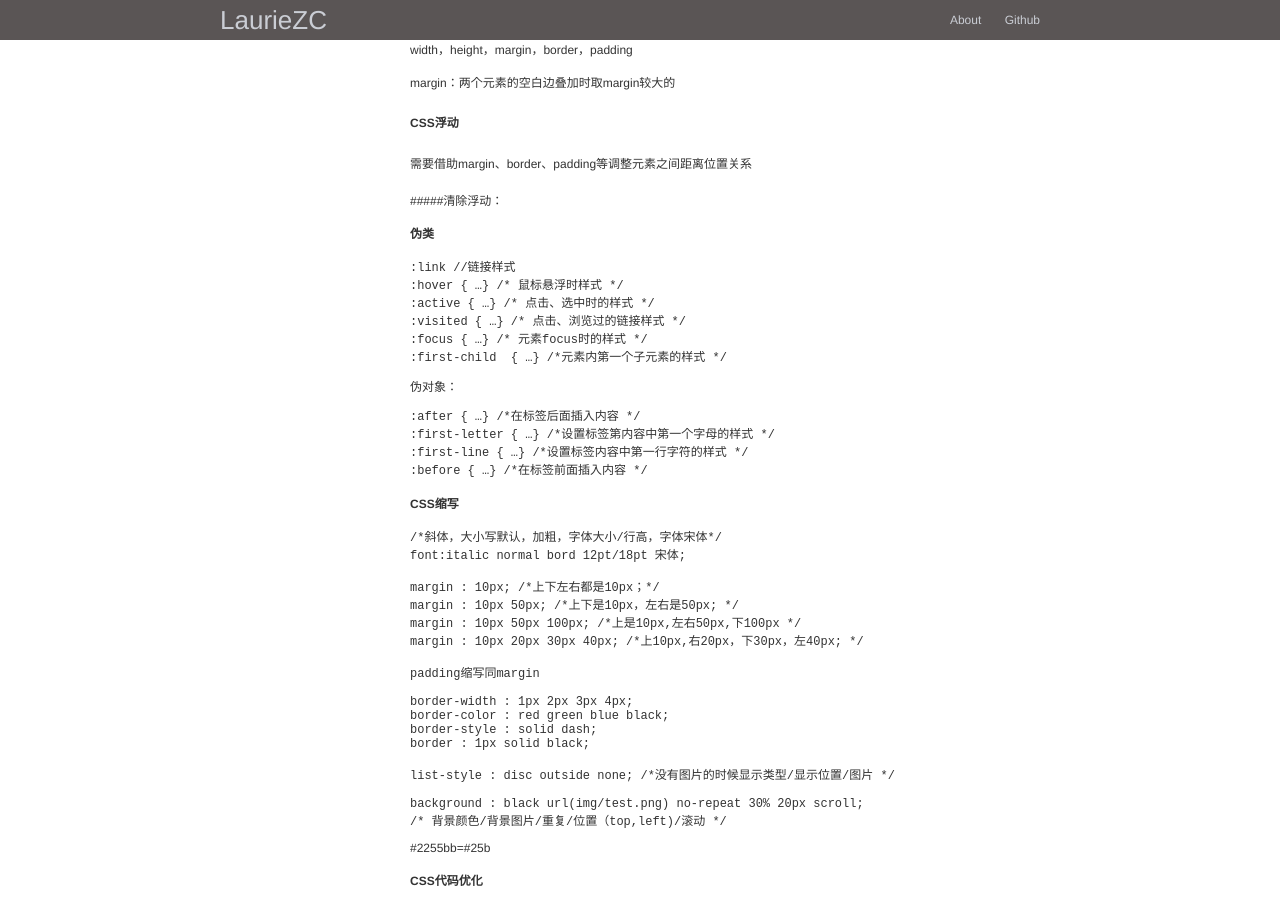
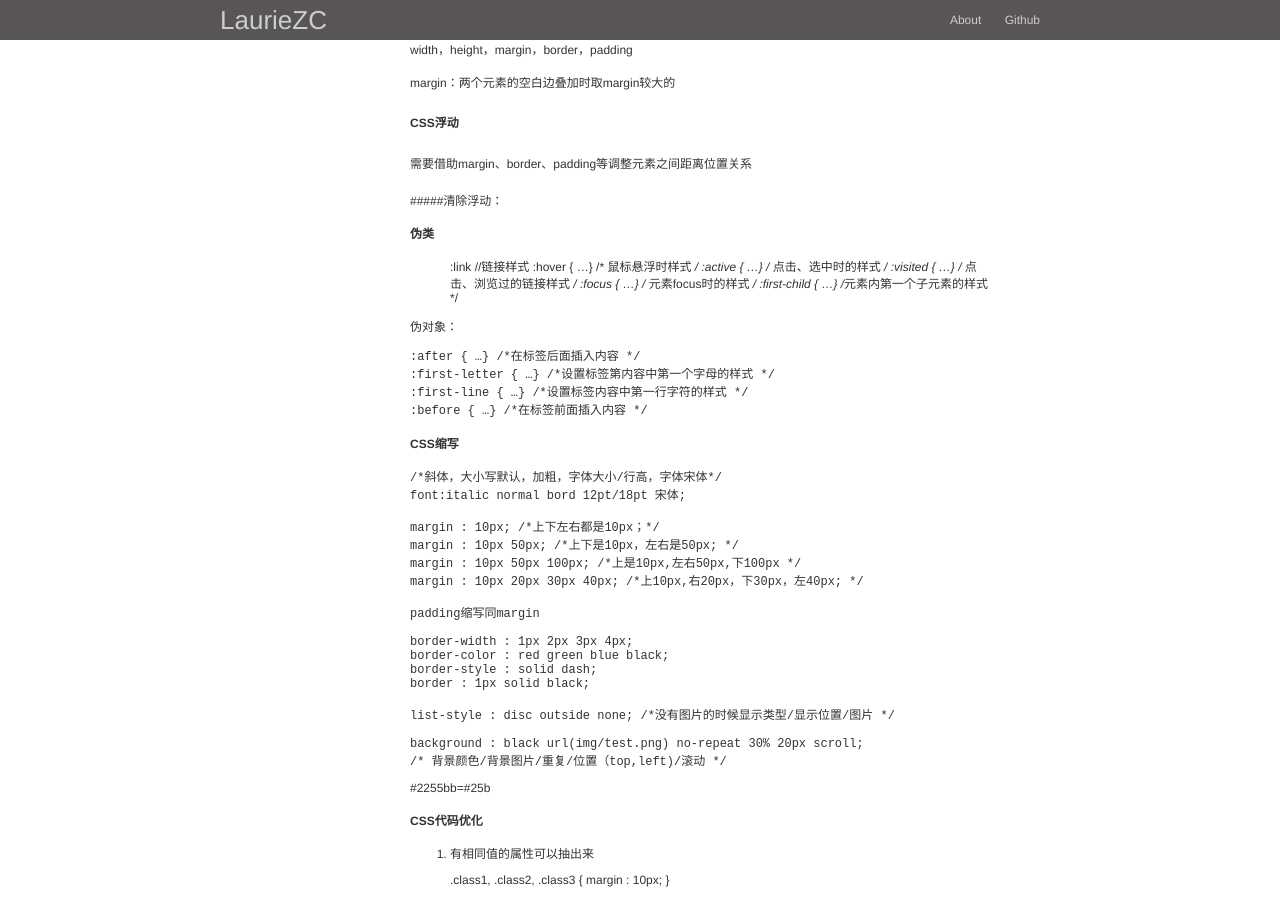
Before and after one commit to lauriezc/note, a Jekyll site: the page built from _posts/css/2016-09-05-Basic-CSS.md, in a window 1280 px wide and 900 px high, scrolled down 794 px. Built offline with Jekyll 4.4.1, drawn with Linux system fonts in a browser that asks for light colours; nearby versions of some CDN libraries.

```diff
--- a/_posts/css/2016-09-05-Basic-CSS.md
+++ b/_posts/css/2016-09-05-Basic-CSS.md
@@ -62,12 +62,13 @@ category: "CSS"
 #####清除浮动：
 
 #### 伪类
-    :link //链接样式
-    :hover { …} /* 鼠标悬浮时样式 */
-    :active { …} /* 点击、选中时的样式 */
-    :visited { …} /* 点击、浏览过的链接样式 */
-    :focus { …} /* 元素focus时的样式 */
-    :first-child  { …} /*元素内第一个子元素的样式 */
+
+> :link //链接样式
+> :hover { …} /* 鼠标悬浮时样式 */
+> :active { …} /* 点击、选中时的样式 */
+> :visited { …} /* 点击、浏览过的链接样式 */
+> :focus { …} /* 元素focus时的样式 */
+> :first-child  { …} /*元素内第一个子元素的样式 */
 
 伪对象：
 
```
